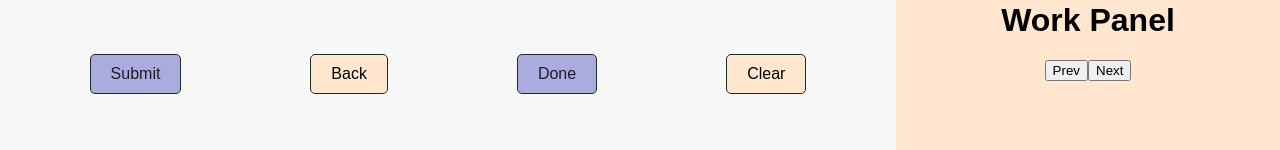
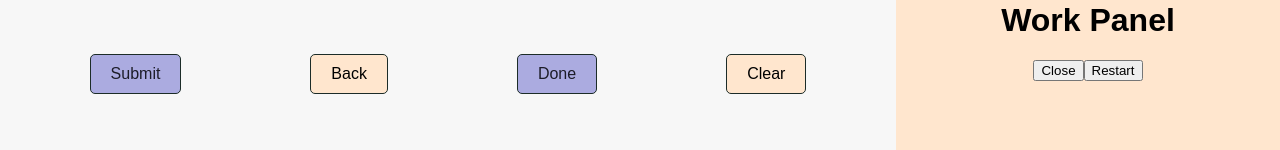
Before and after one commit to brendonnewt/algorithm-app, a React (Create React App) app in the folder ui/: page /sorting/bubblesort in a window 1280 px wide. Shown: the part 541-691 px from the top of the page. Built offline with nearby package versions, Linux system fonts and the light colour scheme; a web font is replaced by a local one.

Commit message:
switching algorithm and work footers

```diff
--- a/ui/src/assets/styles/AlgorithmFooter.css
+++ b/ui/src/assets/styles/AlgorithmFooter.css
@@ -4,8 +4,7 @@
     align-items: center;
     padding: 0 20px;
     height: 50px;
-    background-color: #f5f5f5;
-    border-top: 1px solid #e0e0e0;
+    background-color: #f7f7f7;
     margin: auto;
 }
 
@@ -13,7 +12,7 @@
     display: flex;
 }
 
-.restartBtn, .resetBtn {
+.prevBtn, .nextBtn {
     border: none;
     padding: 10px 20px;
     text-align: center;
@@ -22,20 +21,20 @@
     cursor: pointer;
 }
 
-.restartBtn {
+.nextBtn {
     background-color: #ababe0;
     color: white;
 }
 
-.restartBtn:hover {
+.nextBtn:hover {
     background-color: #1c1c28;
 }
 
-.resetBtn {
+.prevBtn {
     background-color: #ffe6ce;
     color: #1c1c28;
 }
 
-.resetBtn:hover {
+.prevBtn:hover {
     background-color: #ffcca9;
 }
--- a/ui/src/assets/styles/AlgorithmSection.css
+++ b/ui/src/assets/styles/AlgorithmSection.css
@@ -7,5 +7,7 @@
     padding: 0;
     width: 30%;
     height: 100%;
+    min-width: 200px;
+    min-height: 600px;
     background-color: #ffe6ce;
 }
--- a/ui/src/components/AlgorithmFooter.js
+++ b/ui/src/components/AlgorithmFooter.js
@@ -17,29 +17,12 @@ import '../assets/styles/AlgorithmFooter.css';
  * The component returns a footer element containing a restart button and a reset button.
  */
 
-const AlgorithmFooter = ({setCurrentCycle, setCurrentStep, setCycles, isInputting, setIsInputting, inputArr, setOutputArr}) => {
+const AlgorithmFooter = ({prevStep, nextStep, isInputting}) => {
 
-    /**
-     * @function restart
-     * @description Restarts the algorithm by setting the current cycle and
-     * current step to 0 and setting the output array to the input array.
-     *
-     * @returns {void}
-     */
-    const restart = () => {
-        setCurrentCycle(0);
-        setCurrentStep(-1);
-        setOutputArr([...inputArr]);
-    }
     return (
-        <footer className={`arrayPanel ${isInputting ? '' : 'show'}`}>
-            {/* Reset button clears the cycles and sets the isInputting state to true */}
-            <button className="resetBtn" onClick={() => {
-            setCycles([]);
-            setIsInputting(true);
-            restart();
-            }}>Close</button>
-            <button className="restartBtn" onClick={restart}>Restart</button>
+        <footer className={`algorithmFooter ${isInputting ? '' : 'show'}`}>
+            <button className="prevBtn" onClick={prevStep}>Prev</button>
+            <button className="nextBtn" onClick={nextStep}>Next</button>
         </footer>
     );
 }
--- a/ui/src/components/AlgorithmPanel.js
+++ b/ui/src/components/AlgorithmPanel.js
@@ -29,10 +29,8 @@ import '../assets/styles/AlgorithmPanel.css';
  * The component returns a div element containing the GetArrayInput or ArrayPanel component and the AlgorithmFooter component.
  */
 
-const AlgorithmPanel = (props) => {
-    const {cycles, currentStep, setCycles,
-        setCurrentCycle, setCurrentStep, inputArr, setInputArr,
-        setOutputArr, outputArr, isInputting, setIsInputting, sort} = props;
+const AlgorithmPanel = ({cycles, currentStep, setCycles, inputArr, setInputArr,
+    setOutputArr, outputArr, isInputting, setIsInputting, sort, prevStep, nextStep}) => {
 
     /**
      * @function fetchCycles
@@ -89,13 +87,9 @@ const AlgorithmPanel = (props) => {
 
             }
             <AlgorithmFooter
-            setCurrentCycle={setCurrentCycle}
-            setCurrentStep={setCurrentStep}
-            setCycles={setCycles}
-            setIsInputting={setIsInputting}
+            prevStep={prevStep}
+            nextStep={nextStep}
             isInputting={isInputting}
-            inputArr={inputArr}
-            setOutputArr={setOutputArr}
             />
         </div>
     )
--- a/ui/src/components/AlgorithmSection.js
+++ b/ui/src/components/AlgorithmSection.js
@@ -19,11 +19,20 @@ import '../assets/styles/AlgorithmSection.css';
  * The component returns a div element containing the StepPanel and WorkPanel components.
  */
 
-const AlgorithmSection = ({cycles, currentCycle, currentStep, nextStep, prevStep, stepString}) => {
+const AlgorithmSection = ({cycles, currentCycle, currentStep, nextStep, prevStep, stepString,
+    setCurrentCycle, setCurrentStep, setCycles, setIsInputting, isInputting, inputArr, setOutputArr
+}) => {
     return (
         <div className="algorithmSection">
             <StepPanel currentCycle={currentCycle} stepString={stepString}/>
             <WorkPanel
+            setCurrentCycle={setCurrentCycle}
+            setCurrentStep={setCurrentStep}
+            setCycles={setCycles}
+            setIsInputting={setIsInputting}
+            isInputting={isInputting}
+            inputArr={inputArr}
+            setOutputArr={setOutputArr}
             cycles={cycles}
             currentStep={currentStep}
             nextStep={nextStep}
--- a/ui/src/components/SortPage.js
+++ b/ui/src/components/SortPage.js
@@ -18,7 +18,7 @@ import React, { useState, useEffect, useRef } from "react";
 import AlgorithmPanel from "./AlgorithmPanel";
 import AlgorithmSection from "./AlgorithmSection";
 
-const SortPage = ({stepString, sort}) => {
+const SortPage = ({stepString, sort, performStep}) => {
     const [cycles, setCycles] = useState([]);   //  Passed up from AlgorithmPanel
     const [currentCycle, setCurrentCycle] = useState(0);    // Tracks the current cycle
     const [currentStep, setCurrentStep] = useState(-1);  // Tracks the current step
@@ -59,7 +59,7 @@ const SortPage = ({stepString, sort}) => {
         // Allows currentStep to be decremented to -1 so nextStep can increment back to 0
         if (currentCycle === 0 && currentStep === 0) {
             isManualStep.current = true;
-            performStep(cycles[currentCycle].cycle[currentStep]);
+            performStep(cycles[currentCycle].cycle[currentStep], outputArr, setOutputArr);
             setCurrentStep(-1);
             return;
         }
@@ -70,7 +70,7 @@ const SortPage = ({stepString, sort}) => {
         }
 
         isManualStep.current = true;
-        performStep(cycles[currentCycle].cycle[currentStep]);
+        performStep(cycles[currentCycle].cycle[currentStep], outputArr, setOutputArr);
 
         // If the current step is not the first step in the cycle, decrement the step
         if (currentStep > 0) {
@@ -79,26 +79,6 @@ const SortPage = ({stepString, sort}) => {
         } else {
             setCurrentCycle(currentCycle - 1);
             setCurrentStep(cycles[currentCycle - 1].cycle.length - 1);
-        }
-    };
-
-    /**
-     * @function performStep
-     * @description Performs the step by swapping the elements in the output array
-     * @param {*} step
-     *
-     * @returns {void}
-     */
-    const performStep = (step) => {
-        // If the step is a swap step, swap the elements in the output array
-        if (step && step.swapped) {
-            const newOutputArr = [...outputArr];
-            const [index1, index2] = step.compared[0];
-            [newOutputArr[index1], newOutputArr[index2]] = [
-                newOutputArr[index2],
-                newOutputArr[index1],
-            ];
-            setOutputArr(newOutputArr);
         }
     };
 
@@ -118,7 +98,7 @@ const SortPage = ({stepString, sort}) => {
             cycles[currentCycle].cycle[currentStep]
         ) {
             const step = cycles[currentCycle].cycle[currentStep];
-            performStep(step);
+            performStep(step, outputArr, setOutputArr);
         }
     }, [currentStep, currentCycle]);
 
@@ -138,13 +118,23 @@ const SortPage = ({stepString, sort}) => {
                 outputArr={outputArr}
                 setOutputArr={setOutputArr}
                 sort={sort}
+                prevStep={prevStep}
+                nextStep={nextStep}
             />
             <AlgorithmSection
                 cycles={cycles}
+                currentStep={currentStep}
                 currentCycle={currentCycle}
-                currentStep={currentStep}
-                nextStep={nextStep}
-                prevStep={prevStep}
+                setCycles={setCycles}
+                setCurrentCycle={setCurrentCycle}
+                setCurrentStep={setCurrentStep}
+                inputArr={inputArr}
+                setInputArr={setInputArr}
+                isInputting={isInputting}
+                setIsInputting={setIsInputting}
+                outputArr={outputArr}
+                setOutputArr={setOutputArr}
+                sort={sort}
                 stepString={stepString}
             />
         </div>
--- a/ui/src/components/WorkFooter.js
+++ b/ui/src/components/WorkFooter.js
@@ -10,12 +10,29 @@
  * The component returns a footer element containing two buttons.
  */
 
-const WorkFooter = (props) => {
-    const {prevStep, nextStep} = props;
+const WorkFooter = ({setCurrentCycle, setCurrentStep, setCycles, isInputting, setIsInputting, inputArr, setOutputArr}) => {
+
+    /**
+     * @function restart
+     * @description Restarts the algorithm by setting the current cycle and
+     * current step to 0 and setting the output array to the input array.
+     *
+     * @returns {void}
+     */
+    const restart = () => {
+        setCurrentCycle(0);
+        setCurrentStep(-1);
+        setOutputArr([...inputArr]);
+    }
     return (
-        <footer className="workFooter">
-            <button className="prevBtn" onClick={prevStep}>Prev</button>
-            <button className="nextBtn" onClick={nextStep}>Next</button>
+        <footer className={`workFooter ${isInputting ? '' : 'show'}`}>
+            {/* Reset button clears the cycles and sets the isInputting state to true */}
+            <button className="resetBtn" onClick={() => {
+            setCycles([]);
+            setIsInputting(true);
+            restart();
+            }}>Close</button>
+            <button className="restartBtn" onClick={restart}>Restart</button>
         </footer>
     );
 }
--- a/ui/src/components/WorkPanel.js
+++ b/ui/src/components/WorkPanel.js
@@ -17,12 +17,24 @@ import '../assets/styles/WorkPanel.css';
  * The component returns a div element containing the WorkFooter component.
  */
 
-const WorkPanel = (props) => {
-    const {cycles, currentCycle, currentStep, nextStep, prevStep} = props;
+const WorkPanel = ({cycles, currentCycle, currentStep, nextStep, prevStep,
+    setCurrentCycle, setCurrentStep, setCycles, setIsInputting, isInputting, inputArr, setOutputArr
+}) => {
     return (
         <div className="workPanel">
             <h1>Work Panel</h1>
-            <WorkFooter prevStep={prevStep} nextStep={nextStep}/>
+            <WorkFooter prevStep={prevStep}
+            nextStep={nextStep}
+            cycles={cycles}
+            currentCycle={currentCycle}
+            currentStep={currentStep}
+            setCurrentCycle={setCurrentCycle}
+            setCurrentStep={setCurrentStep}
+            setCycles={setCycles}
+            setIsInputting={setIsInputting}
+            isInputting={isInputting}
+            inputArr={inputArr}
+            setOutputArr={setOutputArr}/>
         </div>
     );
 }
```
